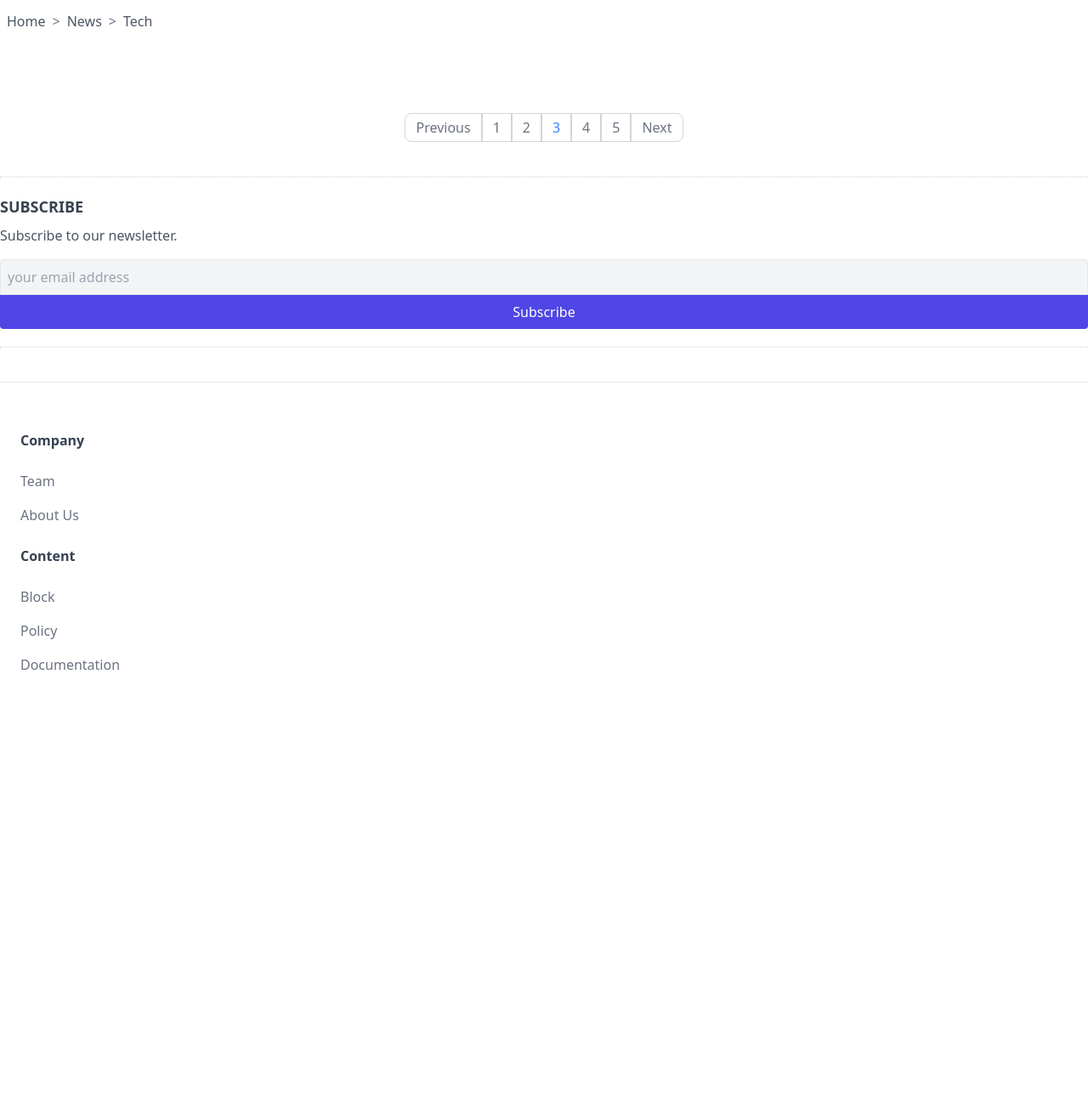
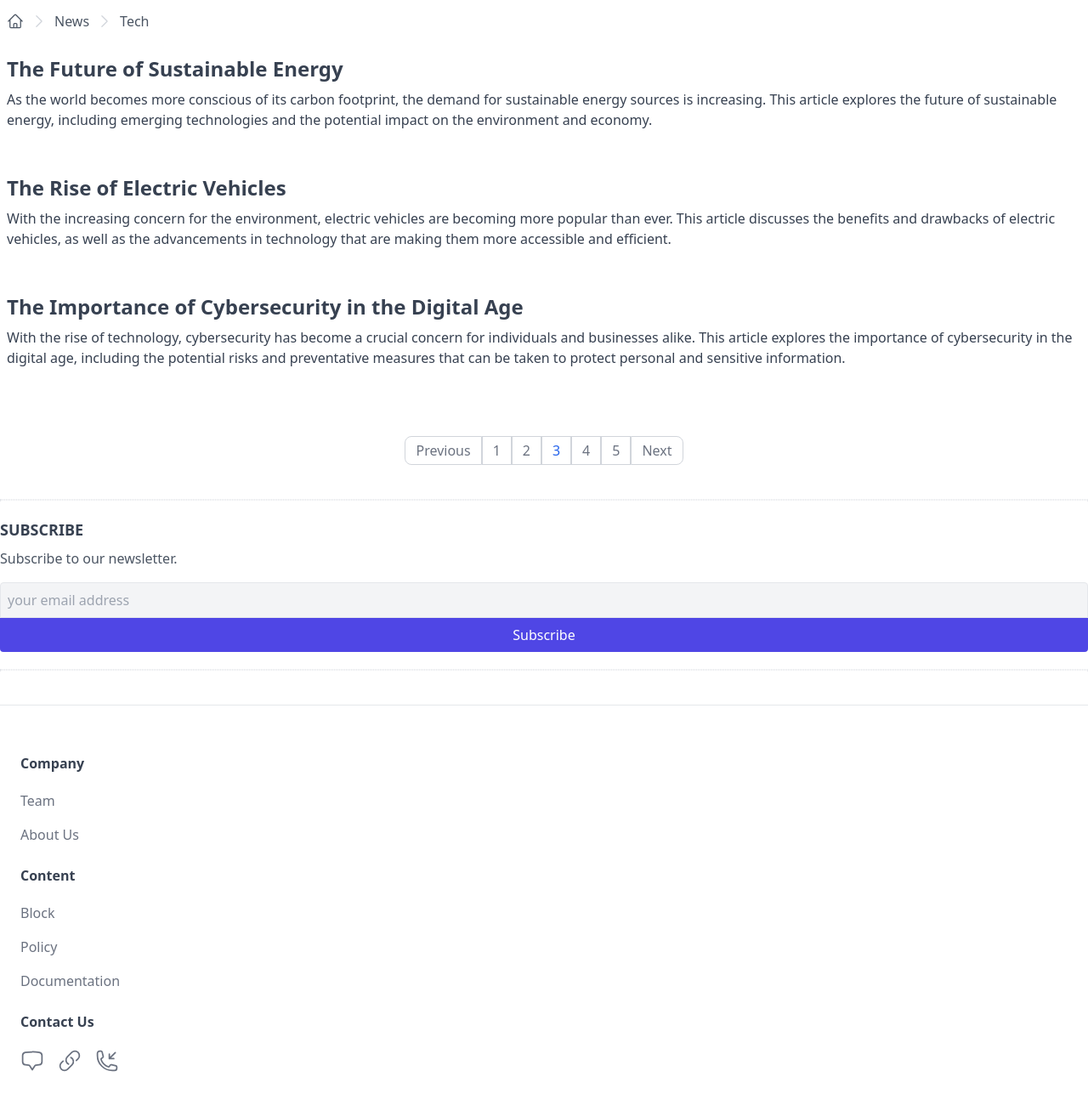
Before and after one commit to yanballas/TailwindCSS, a website: page index.html in a window 1280 px wide. Shown: the part 54-1354 px from the top of the page at 85% size. Before the commit the page ends 912 px from the top, so only its background shows below. Drawn offline with Linux system fonts and the light colour scheme.

Commit message:
touch apply

```diff
--- a/index.html
+++ b/index.html
@@ -12,14 +12,14 @@
     <header class="px-2 border-b flex items-center justify-between">
         <a class="uppercase font-bold text-purple-800" href="#">TailWind</a>
         <nav class="flex items-center">
-            <ul class="text-gray-500 font-semibold inline-flex items-center">
-                <li class="inline-block py-3 mx-2 border-b-2 border-transparent hover:text-purple-500 hover:border-purple-800"><a href="#">Home</a></li>
-                <li class="inline-block py-3 mx-2 border-b-2 border-transparent hover:text-purple-500 hover:border-purple-800"><a href="#">About</a></li>
-                <li class="inline-block py-3 mx-2 border-b-2 border-transparent hover:text-purple-500 hover:border-purple-800"><a href="#">Contact</a></li>
+            <ul class="inline-flex items-center">
+                <li class="header-link"><a href="#">Home</a></li>
+                <li class="header-link"><a href="#">About</a></li>
+                <li class="header-link"><a href="#">Contact</a></li>
             </ul>
             <ul class="inline-flex items-center">
-                <li><button class="ml-2 py-1 px-3 border-2 rounded-full border-indigo-600 text-indigo-600 hover:text-white hover:bg-indigo-800 focus:outline-none focus:ring focus:ring-indigo-300">Login</button></li>
-                <li><button class="ml-2 py-1 px-3 border-2 rounded-full border-indigo-600 text-indigo-600 hover:text-white hover:bg-indigo-800 focus:outline-none focus:ring focus:ring-indigo-300">Register</button></li>
+                <li><button class="header-button">Login</button></li>
+                <li><button class="header-button">Register</button></li>
             </ul>
         </nav>
     </header>
@@ -27,24 +27,74 @@
         <!-- breadcrumbs -->
         <div class="px-2 flex items-center">
             <div class="py-4 overflow-y-auto whitespace-nowrap flex items-center">
-                <a class="text-gray-600 hover:text-gray-300" href="#">Home</a>
-                <span class="mx-2 text-gray-500">&gt;</span>
+                <a class="text-gray-600 hover:text-gray-300" href="#">
+                    <svg xmlns="http://www.w3.org/2000/svg" fill="none" viewBox="0 0 24 24" stroke-width="1.5" stroke="currentColor" class="w-5 h-5">
+                        <path stroke-linecap="round" stroke-linejoin="round" d="M2.25 12l8.954-8.955c.44-.439 1.152-.439 1.591 0L21.75 12M4.5 9.75v10.125c0 .621.504 1.125 1.125 1.125H9.75v-4.875c0-.621.504-1.125 1.125-1.125h2.25c.621 0 1.125.504 1.125 1.125V21h4.125c.621 0 1.125-.504 1.125-1.125V9.75M8.25 21h8.25" />
+                    </svg>
+                </a>
+                <span class="mx-2 text-gray-300">
+                    <svg xmlns="http://www.w3.org/2000/svg" fill="none" viewBox="0 0 24 24" stroke-width="1.5" stroke="currentColor" class="w-5 h-5">
+                        <path stroke-linecap="round" stroke-linejoin="round" d="M8.25 4.5l7.5 7.5-7.5 7.5" />
+                    </svg>
+                </span>
                 <a class="text-gray-600 hover:text-gray-300" href="#">News</a>
-                <span class="mx-2 text-gray-500">&gt;</span>
+                <span class="mx-2 text-gray-300">
+                    <svg xmlns="http://www.w3.org/2000/svg" fill="none" viewBox="0 0 24 24" stroke-width="1.5" stroke="currentColor" class="w-5 h-5">
+                        <path stroke-linecap="round" stroke-linejoin="round" d="M8.25 4.5l7.5 7.5-7.5 7.5" />
+                    </svg>
+                </span>
                 <a class="text-gray-600 hover:text-gray-300" href="#">Tech</a>
             </div>
         </div>
         <!-- post cards -->
+        <section class="px-2">
+            <a class="block mb-10" href="#">
+                <div class="flex">
+                    <div>
+                        <h3 class="mt-3 mb-2 text-gray-700 font-bold text-2xl">
+                            The Future of Sustainable Energy
+                        </h3>
+                        <p class="text-gray-700">
+                            As the world becomes more conscious of its carbon footprint, the demand for sustainable energy sources is increasing. This article explores the future of sustainable energy, including emerging technologies and the potential impact on the environment and economy.
+                        </p>
+                    </div>
+                </div>
+            </a>
+            <a class="block mb-10" href="#">
+                <div class="flex">
+                    <div>
+                        <h3 class="mt-3 mb-2 text-gray-700 font-bold text-2xl">
+                            The Rise of Electric Vehicles
+                        </h3>
+                        <p class="text-gray-700">
+                            With the increasing concern for the environment, electric vehicles are becoming more popular than ever. This article discusses the benefits and drawbacks of electric vehicles, as well as the advancements in technology that are making them more accessible and efficient.
+                        </p>
+                    </div>
+                </div>
+            </a>
+            <a class="block mb-10" href="#">
+                <div class="flex">
+                    <div>
+                        <h3 class="mt-3 mb-2 text-gray-700 font-bold text-2xl">
+                            The Importance of Cybersecurity in the Digital Age
+                        </h3>
+                        <p class="text-gray-700">
+                            With the rise of technology, cybersecurity has become a crucial concern for individuals and businesses alike. This article explores the importance of cybersecurity in the digital age, including the potential risks and preventative measures that can be taken to protect personal and sensitive information.
+                        </p>
+                    </div>
+                </div>
+            </a>
+        </section>
         <!-- pagination -->
         <div class="mt-20 mb-10">
             <ul class="flex justify-center">
-                <li><a class="inline-block py-1 px-3 border border-gray-300 text-gray-500 hover:bg-gray-300 hover:text-gray-700 rounded-l-lg" href="#">Previous</a></li>
-                <li><a class="inline-block py-1 px-3 border border-gray-300 text-gray-500 hover:bg-gray-300 hover:text-gray-700" href="#">1</a></li>
-                <li><a class="inline-block py-1 px-3 border border-gray-300 text-gray-500 hover:bg-gray-300 hover:text-gray-700" href="#">2</a></li>
-                <li><a class="inline-block py-1 px-3 border border-gray-300 text-blue-500 hover:bg-blue-300" href="#">3</a></li>
-                <li><a class="inline-block py-1 px-3 border border-gray-300 text-gray-500 hover:bg-gray-300 hover:text-gray-700" href="#">4</a></li>
-                <li><a class="inline-block py-1 px-3 border border-gray-300 text-gray-500 hover:bg-gray-300 hover:text-gray-700" href="#">5</a></li>
-                <li><a class="inline-block py-1 px-3 border border-gray-300 text-gray-500 hover:bg-gray-300 hover:text-gray-700 rounded-r-lg" href="#">Next</a></li>
+                <li><a class="pagination-item rounded-l-lg" href="#">Previous</a></li>
+                <li><a class="pagination-item" href="#">1</a></li>
+                <li><a class="pagination-item" href="#">2</a></li>
+                <li><a class="pagination-item text-blue-600 hover:bg-blue-100 hover:text-blue-600" href="#">3</a></li>
+                <li><a class="pagination-item" href="#">4</a></li>
+                <li><a class="pagination-item" href="#">5</a></li>
+                <li><a class="pagination-item rounded-r-lg" href="#">Next</a></li>
             </ul>
         </div>
         <!-- divider -->
@@ -67,20 +117,42 @@
     <footer class="border-t mt-10 py-10 px-2">
         <div class="m-4">
             <div>
-                <h6 class="font-semibold text-gray-700 mb-4">Company</h6>
+                <h6 class="font-semibold text-gray-700 mb-3">Company</h6>
                 <ul>
-                    <li><a class="inline-block text-gray-500 py-2 hover:underline decoration-gray-700 underline-offset-2" href="#">Team</a></li>
-                    <li><a class="inline-block text-gray-500 py-2 hover:underline decoration-gray-700 underline-offset-2" href="#">About Us</a></li>
+                    <li><a class="footer-link" href="#">Team</a></li>
+                    <li><a class="footer-link" href="#">About Us</a></li>
                 </ul>
             </div>
         </div>
         <div class="m-4">
             <div>
-                <h6 class="font-semibold text-gray-700 mb-4">Content</h6>
+                <h6 class="font-semibold text-gray-700 mb-3">Content</h6>
                 <ul>
-                    <li><a class="inline-block text-gray-500 py-2 hover:underline decoration-gray-700 underline-offset-2" href="#">Block</a></li>
-                    <li><a class="inline-block text-gray-500 py-2 hover:underline decoration-gray-700 underline-offset-2" href="#">Policy</a></li>
-                    <li><a class="inline-block text-gray-500 py-2 hover:underline decoration-gray-700 underline-offset-2" href="#">Documentation</a></li>
+                    <li><a class="footer-link" href="#">Block</a></li>
+                    <li><a class="footer-link" href="#">Policy</a></li>
+                    <li><a class="footer-link" href="#">Documentation</a></li>
+                </ul>
+            </div>
+        </div>
+        <div class="m-4">
+            <div>
+                <h6 class="font-semibold text-gray-700 mb-3">Contact Us</h6>
+                <ul class="flex">
+                    <li><a class="footer-link" href="#">
+                        <svg xmlns="http://www.w3.org/2000/svg" fill="none" viewBox="0 0 24 24" stroke-width="1.5" stroke="currentColor" class="w-7 h-7">
+                            <path stroke-linecap="round" stroke-linejoin="round" d="M2.25 12.76c0 1.6 1.123 2.994 2.707 3.227 1.068.157 2.148.279 3.238.364.466.037.893.281 1.153.671L12 21l2.652-3.978c.26-.39.687-.634 1.153-.67 1.09-.086 2.17-.208 3.238-.365 1.584-.233 2.707-1.626 2.707-3.228V6.741c0-1.602-1.123-2.995-2.707-3.228A48.394 48.394 0 0012 3c-2.392 0-4.744.175-7.043.513C3.373 3.746 2.25 5.14 2.25 6.741v6.018z" />
+                        </svg>
+                    </a></li>
+                    <li class="mx-4"><a class="footer-link" href="#">
+                        <svg xmlns="http://www.w3.org/2000/svg" fill="none" viewBox="0 0 24 24" stroke-width="1.5" stroke="currentColor" class="w-7 h-7">
+                            <path stroke-linecap="round" stroke-linejoin="round" d="M13.19 8.688a4.5 4.5 0 011.242 7.244l-4.5 4.5a4.5 4.5 0 01-6.364-6.364l1.757-1.757m13.35-.622l1.757-1.757a4.5 4.5 0 00-6.364-6.364l-4.5 4.5a4.5 4.5 0 001.242 7.244" />
+                        </svg>
+                    </a></li>
+                    <li><a class="footer-link" href="#">
+                        <svg xmlns="http://www.w3.org/2000/svg" fill="none" viewBox="0 0 24 24" stroke-width="1.5" stroke="currentColor" class="w-7 h-7">
+                            <path stroke-linecap="round" stroke-linejoin="round" d="M14.25 9.75v-4.5m0 4.5h4.5m-4.5 0l6-6m-3 18c-8.284 0-15-6.716-15-15V4.5A2.25 2.25 0 014.5 2.25h1.372c.516 0 .966.351 1.091.852l1.106 4.423c.11.44-.054.902-.417 1.173l-1.293.97a1.062 1.062 0 00-.38 1.21 12.035 12.035 0 007.143 7.143c.441.162.928-.004 1.21-.38l.97-1.293a1.125 1.125 0 011.173-.417l4.423 1.106c.5.125.852.575.852 1.091V19.5a2.25 2.25 0 01-2.25 2.25h-2.25z" />
+                        </svg>
+                    </a></li>
                 </ul>
             </div>
         </div>
--- a/src/main.css
+++ b/src/main.css
@@ -1,3 +1,21 @@
 @tailwind base;
 @tailwind components;
 @tailwind utilities;
+
+.header-link {
+    @apply text-gray-500 font-semibold inline-block py-3 mx-2 border-b-2 border-transparent hover:text-purple-500 hover:border-purple-800;
+}
+
+.header-button {
+    @apply ml-2 py-1 px-3 border-2 rounded-full border-indigo-600 text-indigo-600 hover:text-white hover:bg-indigo-800 focus:outline-none focus:ring focus:ring-indigo-300;
+}
+
+.footer-link {
+    @apply inline-block text-gray-500 py-2 hover:underline decoration-gray-700 underline-offset-2;
+}
+
+@layer components {
+    .pagination-item {
+        @apply inline-block py-1 px-3 border border-gray-300 text-gray-500 hover:bg-gray-300 hover:text-gray-700;
+    }
+}
```
Also changed, not shown: public/styles.css.
